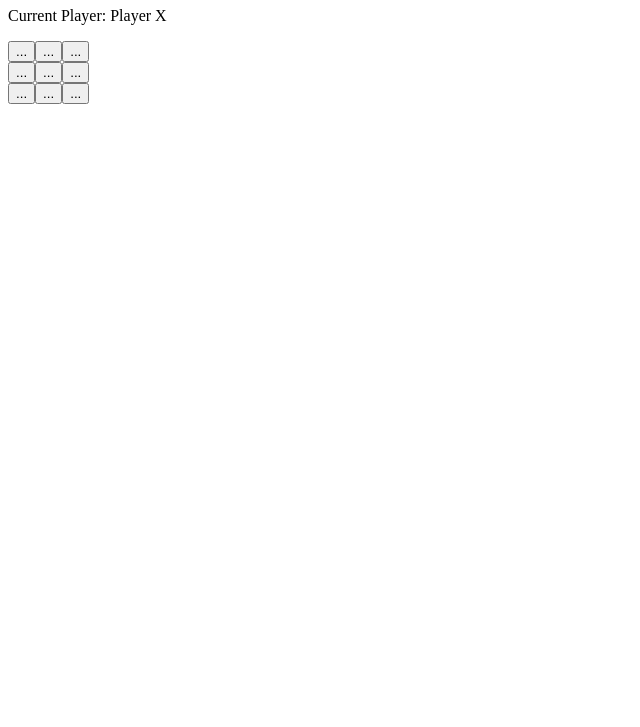
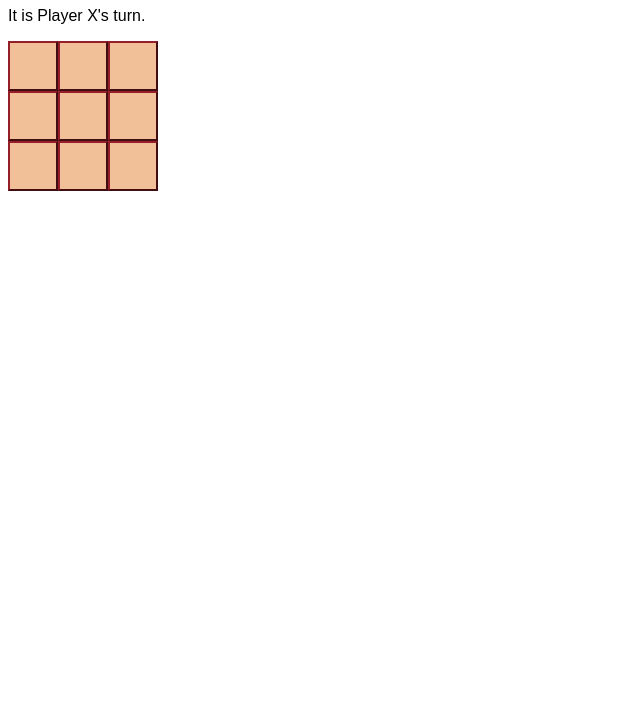
Before and after one commit to gabrielhochstatter/tic-tac-toe, a website: page index.html in a window 1280 px wide. Shown: the part 73-800 px from the top of the page, without its empty margins (0-640 px from the left). Drawn offline with nearby package versions, Linux system fonts and the light colour scheme.

Commit message:
the game now looks much prettier, updated readme

```diff
--- a/index.html
+++ b/index.html
@@ -6,7 +6,7 @@
         <title>Tic Tac Toe</title>
         <meta name="description" content="">
         <meta name="viewport" content="width=device-width, initial-scale=1">
-        <link rel="stylesheet" href="">
+        <link rel="stylesheet" href="stylesheets/styles.css">
         <script src="https://cdn.jsdelivr.net/npm/vue@2.5.16/dist/vue.js"></script>
         <script src="src/Helpers.js"></script>
         <script src="src/Game.js"></script>
@@ -17,8 +17,9 @@
     <body>
         <div id="app">
             <h1>Tic Tac Toe</h1>
-            <p>Current Player: {{ activePlayer }}</p>
-            <p v-if="gameIsOver">Winner: {{ winnerName }}</p>
+            <p v-if="gameIsOver">{{ winnerName }} Wins!</p>
+            <p v-else>It is {{ activePlayer }}'s turn.</p>
+
 
             <div>
                 <button-row
@@ -42,9 +43,9 @@
                 ></button-row>
             </div>
 
+            <p v-if="gameIsOver"><small>To play again refresh the page!</small></p>
+
         </div>
-
-
 
         <script>
             Vue.component('button-row', {
@@ -54,11 +55,11 @@
                     turn: function(field) {
                         this.disabled = true
                         app.turn(field);
-                    }
+                    },
                 },
                 data: function() {
                     return {
-                        disabled: false
+                        disabled: false,
                     }
                 }
             })
--- /dev/null
+++ b/stylesheets/styles.css
@@ -0,0 +1,27 @@
+button {
+    border-color: #951E28;
+    height: 50px;
+    width: 50px;
+    color: #F1BF98;
+    background-color: #F1BF98;
+    font-size: 2em;
+}
+
+button:disabled {
+    color: white;
+    background-color: #CC2936;
+}
+
+button:hover:enabled {
+    color: #F6D6BD;
+    background-color: #F6D6BD;
+    cursor: pointer;
+}
+
+body {
+    font-family: Arial, Helvetica, sans-serif;
+}
+
+small {
+    color: #6B818C;
+}
```
Also changed, not shown: README.md.
